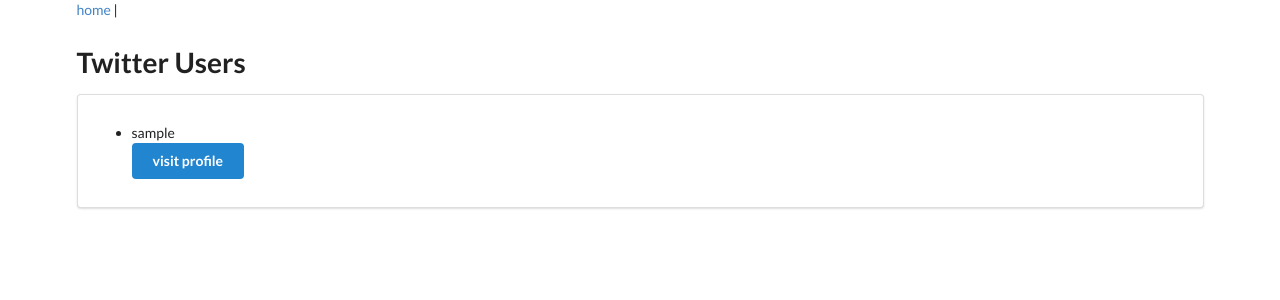
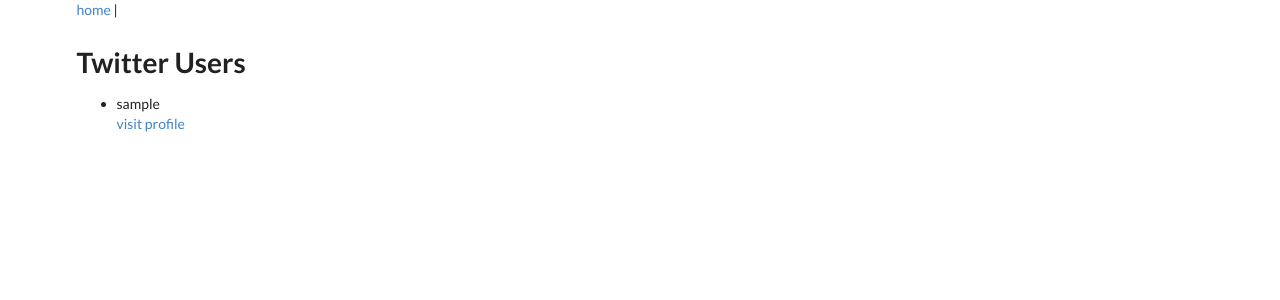
Before and after one commit to josephdubon/twitter-clone-django, a Django app: template templates/user_list.html in a window 1280 px wide. Shown: the top 300 px of the page. Run offline with Django 3.2, Linux system fonts and the light colour scheme; the template is opened without the code that fills it: values that come from a table or form of the project are taken from there, others are empty; tables that the repository leaves empty hold one stand-in row (values such as "Sample post"); parts of the project's set-up code (start-up, migrations or seed data) failed here and were passed over; some libraries are stand-ins or nearby versions.

Commit message:
Removed ui elements from list page.
Took 17 seconds

```diff
--- a/templates/user_list.html
+++ b/templates/user_list.html
@@ -7,22 +7,17 @@
     <h1>Twitter Users</h1>
 
     {% for twitteruser in twitterusers %}
-
         {% if twitteruser.username != user.username %}
-            <div class="ui segment">
             <ul>
                 <li>
                     {{ twitteruser }}
                     <br/>
                     <a href="/user/{{ twitteruser.id }}">
-                            <button class="ui primary button">visit profile</button>
+                        visit profile
                     </a>
                 </li>
             </ul>
-            </div>
-
         {% endif %}
-
     {% endfor %}
 
 {% endblock %}
```
Lines whose indentation alone changed are shown as unchanged.
